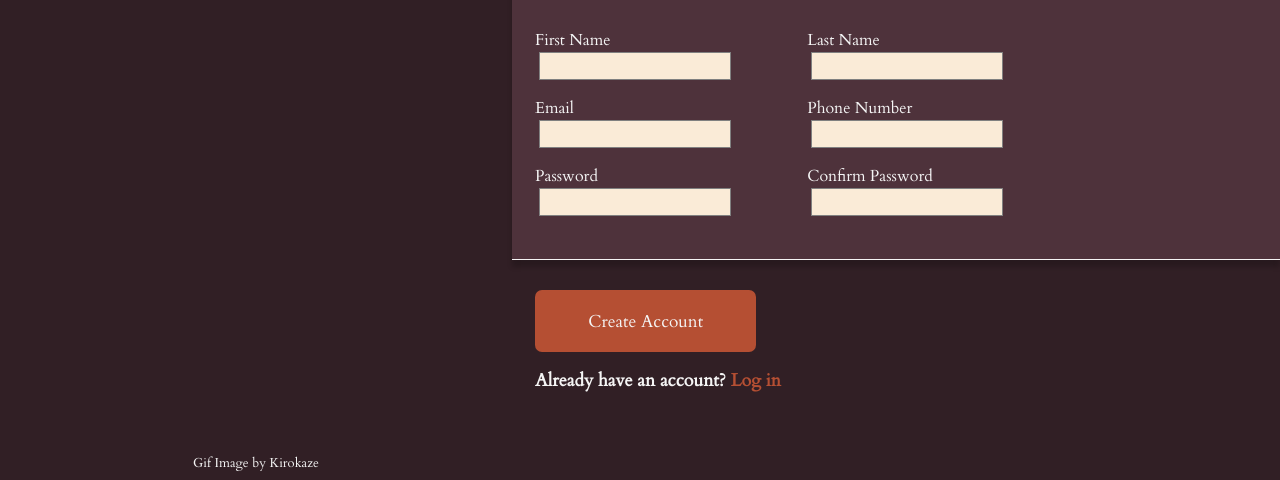
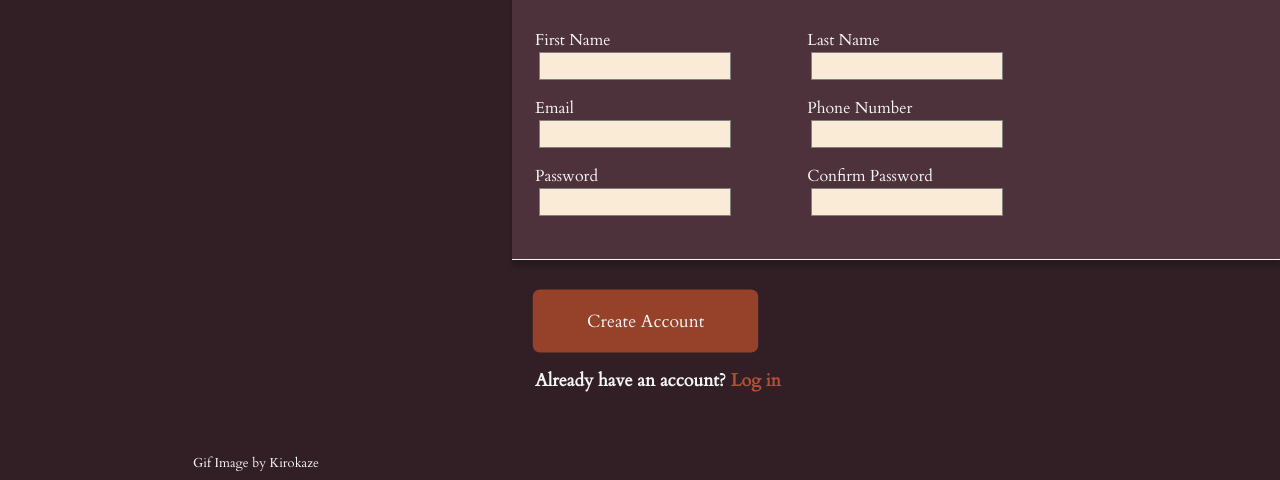
Before and after one commit to lycanfsd/sign-up-form, a plain HTML site: page index.html in a window 1280 px wide. In both pictures the pointer is over the button "Create Account". Shown: the part 320-800 px from the top of the page. Drawn offline with Linux system fonts and the light colour scheme.

Commit message:
Add hover to create account button and log in link

```diff
--- a/css/styles.css
+++ b/css/styles.css
@@ -177,6 +177,11 @@ h2 {
     font-size: calc(1rem + 0.1vw);
 }
 
+#create-account-btn:hover {
+    transform: scale(1.02);
+    background-color: #96412a;
+}
+
 .log-in {
     display: flex;
     flex-direction: row;
@@ -188,3 +193,7 @@ a {
     text-decoration: none;
     font-weight: bold;
 }
+
+a:hover {
+    transform: scale(1.05);
+}
```
